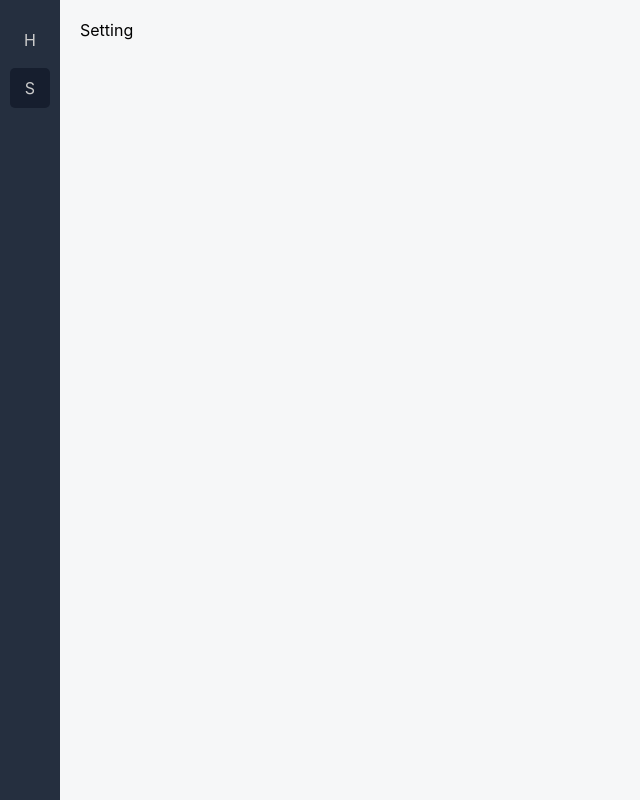
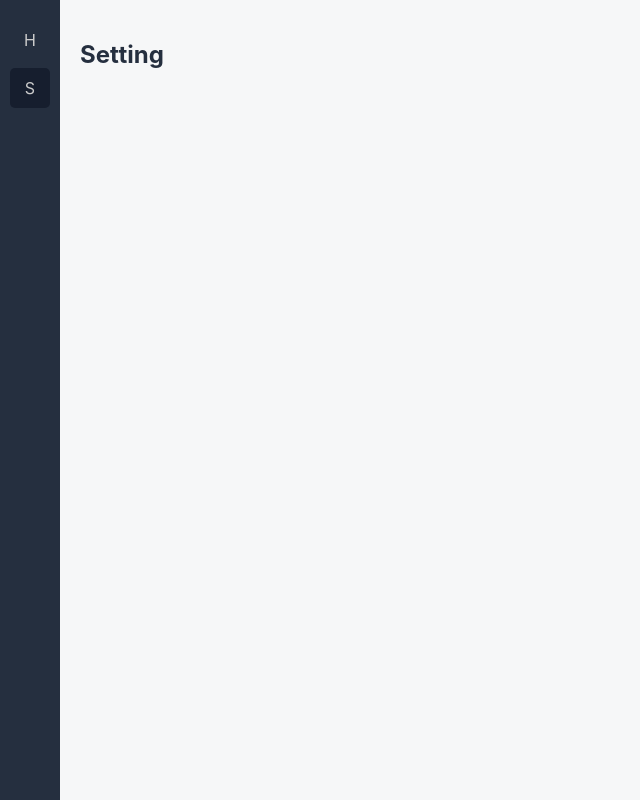
Before and after one commit to SamirDjelal/Reactron, a React (Create React App) app: page /setting in a window 1280 px wide. Shown: the whole page, without its empty margins (0-640 px from the left). Built offline with nearby package versions, Linux system fonts and the light colour scheme.

Commit message:
menu bar icons added.

```diff
--- a/src/screens/Setting.jsx
+++ b/src/screens/Setting.jsx
@@ -5,7 +5,9 @@ class Setting extends Component {
 	render() {
 		return (
 			<Fragment>
-				Setting
+
+				<h2>Setting</h2>
+
 			</Fragment>
 		);
 	}
```
